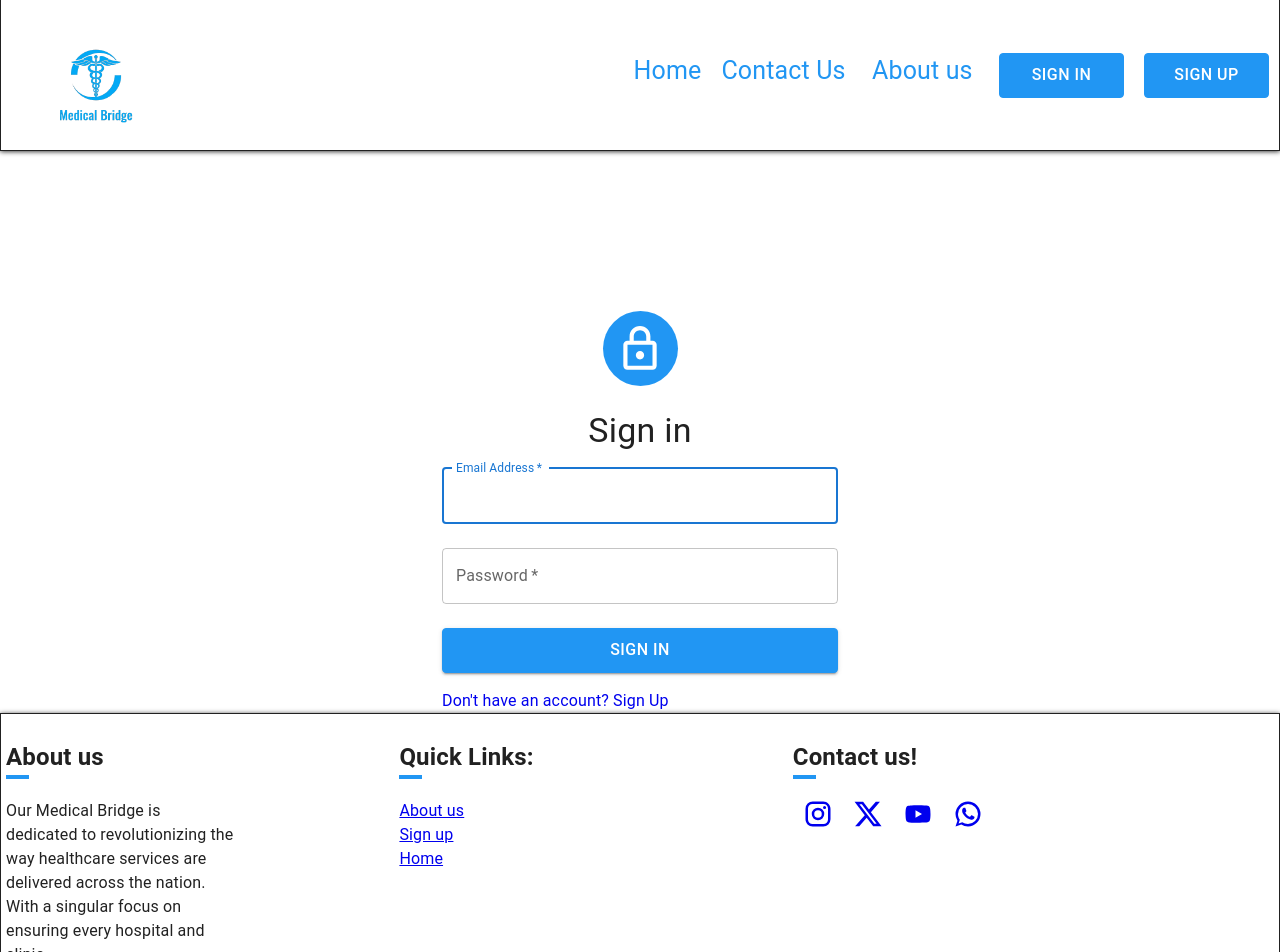
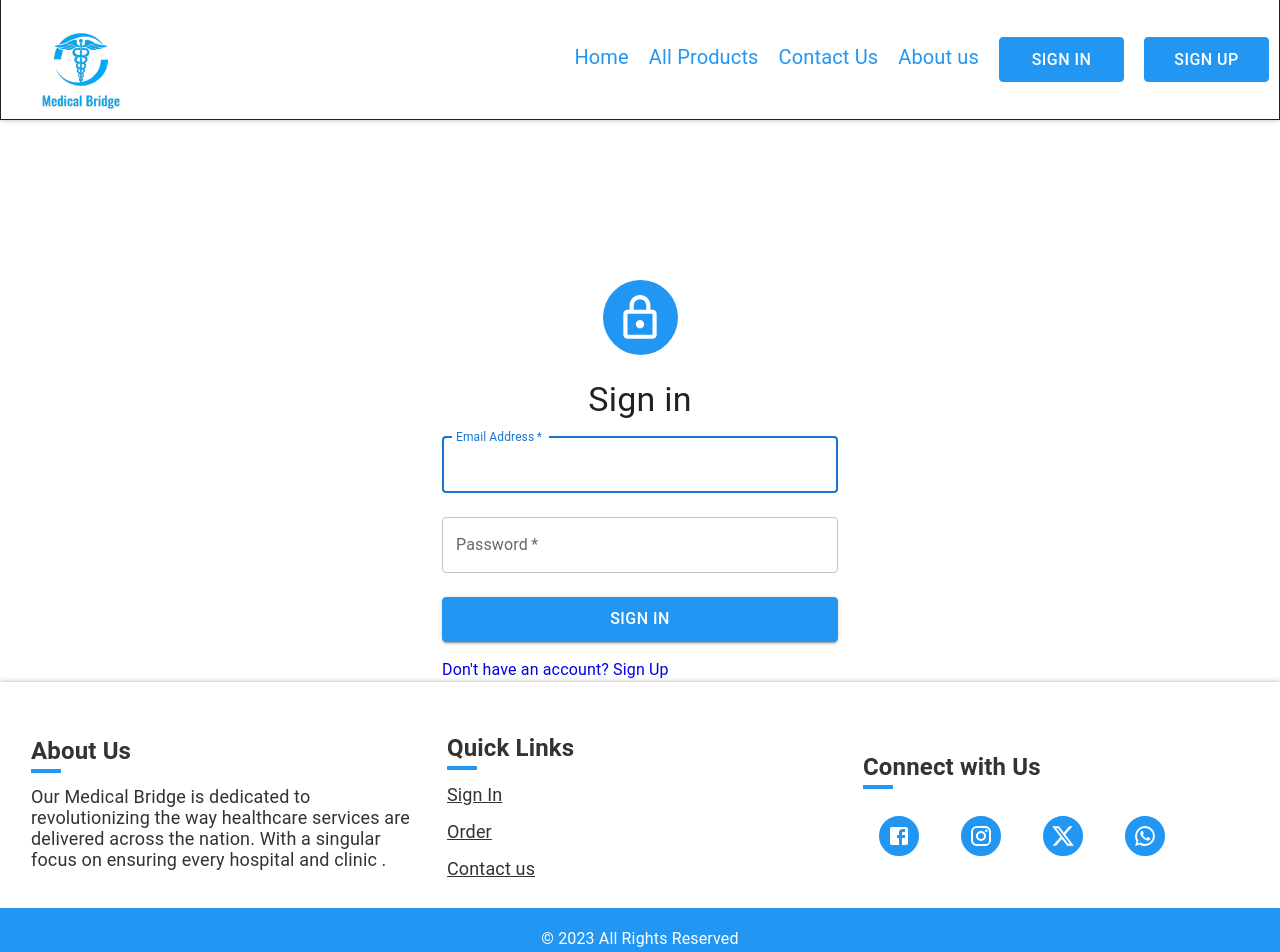
Before and after one commit to khahmad1/web3-frontend, a React (Create React App) app: page /sign-in in a window 1280 px wide. Shown: the top 952 px of the page. Built offline with nearby package versions, Linux system fonts and the light colour scheme.

Commit message:
fix the design of navbar and footer and contact us

```diff
--- a/src/components/Footer.jsx
+++ b/src/components/Footer.jsx
@@ -1,40 +1,86 @@
+import React from "react";
 import { Link } from "react-router-dom";
-import ".././style/Footer.css";
-import "../index.css";
-import twitter from "../assets/icons8-twitter-50.png";
+import { List, ListItem } from "@mui/material";
+import FacebookIcon from '@mui/icons-material/Facebook';
 import InstagramIcon from '@mui/icons-material/Instagram';
 import XIcon from '@mui/icons-material/X';
-import YouTubeIcon from '@mui/icons-material/YouTube';
 import WhatsAppIcon from '@mui/icons-material/WhatsApp';
-export default function Footer(){
+import '../style/Footer.css'
+
+function Footer() {
+  const session = localStorage.getItem("session");
+
   return (
     <footer className="footer">
-            <div className="info">
-                <div>
-                    <h2>About us<div class="blue-bar"></div></h2>
-                    <p style={{width: 60+"%"}}>Our Medical Bridge is dedicated to revolutionizing the way healthcare services are delivered across the nation. With a singular focus on ensuring every hospital and clinic .</p>
+      <section className="row">
+        <div className="column">
+          <h4 className="connect">About Us</h4>
+          <p className="pra">
+            Our Medical Bridge is dedicated to revolutionizing the way
+            healthcare services are delivered across the nation. With a singular
+            focus on ensuring every hospital and clinic .
+          </p>
         </div>
-            <div>
-                <h2>Quick Links: <div class="blue-bar"></div></h2>
-                <div className="quick-links">
-                    <Link to="/about">About us</Link>
-                    <Link to="/signup">Sign up</Link>
-                    <Link to="/">Home</Link>
+
+        <div className="column">
+          <h4 className="connect">Quick Links</h4>
+          <ul className="ul">
+            <li>
+              {session ? (
+                <Link to="/profile">
+                  <i className="fa fa-angle-right"></i> Profile
+                </Link>
+              ) : (
+                <Link to="/signIn">
+                  <i className="fa fa-angle-right"></i> Sign In
+                </Link>
+              )}
+            </li>
+
+            <li>
+              <Link to="/order">
+                <i className="fa fa-angle-right"></i> Order
+              </Link>
+            </li>
+            <li>
+              <Link to="/contact">
+                <i className="fa fa-angle-right"></i> Contact us
+              </Link>
+            </li>
+          </ul>
         </div>
+
+        <div className="column">
+          <h4 className="connect">Connect with Us</h4>
+          <List className="social-icons">
+            <ListItem>
+              <Link to="https://www.facebook.com/">
+               <FacebookIcon/>
+              </Link>
+            </ListItem>
+            <ListItem>
+              <Link to="https://www.instagram.com/">
+            <InstagramIcon/>
+              </Link>
+            </ListItem>
+            <ListItem>
+              <Link to="https://twitter.com/">
+             <XIcon/>
+              </Link>
+            </ListItem>
+            <ListItem>
+              <Link to="https://web.whatsapp.com/">
+              <WhatsAppIcon/>
+              </Link>
+            </ListItem>
+          </List>
         </div>
-            <div>
-                <h2>Contact us!<div class="blue-bar"></div></h2>
-                <div className="foot-links">
-                <Link to="https://www.instagram.com/" ><InstagramIcon style={{width:30+"px",height:30+"px"}}/></Link>
-                <Link to="https://www.x.com" ><XIcon style={{width:30+"px",height:30+"px"}}/></Link>
-                <Link to="https://www.youtube.com" ><YouTubeIcon style={{width:30+"px",height:30+"px"}}/></Link>
-                <Link to="https://www.whatsapp.com" ><WhatsAppIcon style={{width:30+"px",height:30+"px"}}/></Link>
-                </div>
-            </div>
-           </div>
-           <div className="copyright">
-                © 2024 All Rights Reserved
-            </div>
+      </section>
+      <section className="copyright">
+        <p>© 2023 All Rights Reserved</p>
+      </section>
     </footer>
-    )
+  );
 }
+
+export default Footer;
--- a/src/components/Navbar.jsx
+++ b/src/components/Navbar.jsx
@@ -1,17 +1,55 @@
-import { Link } from "react-router-dom";
+import { Link, NavLink } from "react-router-dom";
 import logo from "../assets/logo.png";
 import Button from "./button";
 import ".././style/Navbar.css";
-export default function Navbar(){
-   return( <nav className="nav-header">
-                <img className="nav-logo" src={logo}/>
-           <div className="nav-links">
-               <Link to="/" className="nav-link">Home<span classname="underbar"></span></Link>
-               <Link to="/contact-us" className="nav-link">Contact Us <span classname="underbar"></span></Link>
-               <Link to="/about" className="nav-link">About us <span classname="underbar"></span></Link>
-               <Button link="/sign-in" text="Sign In"/>
-               <Button link="/sign-up" text="Sign Up"/>
-               </div>
+export default function Navbar() {
+  return (
+    <nav className="nav-header">
+      <img className="" src={logo}  width={160} height={155}/>
+      <div className="nav-links">
+        <NavLink
+          to="/"
+          className={`
+          ${({ isActive, isPending }) =>
+            isPending ? "pending" : isActive ? "active" : ""}
+            nav-link
+          `}
+        >
+          Home
+        </NavLink>
+        <NavLink
+          to="/all-products"
+          className={`
+          ${({ isActive, isPending }) =>
+            isPending ? "pending" : isActive ? "active" : ""}
+            nav-link
+          `}
+        >
+          All Products
+        </NavLink>
+        <NavLink
+          to="/contact-us"
+          className={`
+          ${({ isActive, isPending }) =>
+            isPending ? "pending" : isActive ? "active" : ""}
+            nav-link
+          `}
+        >
+          Contact Us
+        </NavLink>
+        <NavLink
+          to="/about"
+          className={`
+          ${({ isActive, isPending }) =>
+            isPending ? "pending" : isActive ? "active" : ""}
+            nav-link
+          `}
+        >
+          About us
+        </NavLink>
+        <Button link="/sign-in" text="Sign In" />
+        <Button link="/sign-up" text="Sign Up" />
+      </div>
     </nav>
-    )
+  );
 }
--- a/src/style/Footer.css
+++ b/src/style/Footer.css
@@ -1,26 +1,147 @@
-.footer{
-    border:1px solid;
-    display:flex;
-    flex-direction: column;
-    box-shadow: 0px 1px 5px;
-}
-.footer > div > div {
-    margin:5px;
-    width:30%;
-}
-.quick-links{
-    display:flex;
-    flex-direction:column;
-}
-.info{
-    display:flex;
+.footer {
+    color: #333;
+    background-color: #fff;
+    bottom: 0;
+    box-shadow: 0px 0px 5px rgba(0, 0, 0, 0.3);
+    z-index: 1;
+  }
 
-}
-.foot-links > *{
-    margin:0 10px 0 10px;
-}
-.copyright{
-    background-color:var(--primary);
-    text-align:center;
-    padding:10px;
-}
+  .row {
+    display: flex;
+    padding: 1rem;
+    align-items: center;
+    justify-content: center;
+
+  }
+
+  .column {
+    width: calc(100% / 3);
+    padding: 0 0.9375rem;
+
+  }
+
+  .connect {
+    margin-bottom: 0.9375rem;
+    font-size: 1.5rem;
+    position: relative;
+  }
+
+  .connect::before {
+    content: "";
+    position: absolute;
+    bottom: -4px;
+    left: 0;
+    width: 30px;
+    height: 4px;
+    background-color: var(--primary);
+  }
+
+  .pra {
+    font-size: 18px;
+    line-height: 1.3rem;
+  }
+
+  .ul {
+    list-style: none;
+    margin: 0;
+    padding: 0;
+  }
+
+  .ul li {
+    margin-bottom: 0.625rem;
+  }
+
+  .ul  li a {
+    color: #333;
+    font-size: 18px;
+    text-decoration: underline;
+  }
+  .linkedin{
+    color: #333;
+    font-size: 18px;
+    text-decoration: underline;
+
+  }
+  .linkedin:hover{
+    color: #fff;
+  }
+
+  ul li i {
+    color: var(--primary);
+  }
+
+  ul li a:hover {
+    color: var(--primary);
+
+  }
+
+  ul.social-icons {
+    display: flex;
+    width: 250px;
+    column-gap: 0.625rem;
+  }
+
+  .social-icons i {
+    color: white;
+  }
+
+  ul.social-icons li {
+    margin-bottom: 0rem;
+  }
+
+  ul.social-icons li a {
+    display: grid;
+    place-content: center;
+    width: 2.5rem;
+    height: 2.5rem;
+    border-radius: 100%;
+    color: #fff;
+    background-color: var(--primary);
+    border: 2px solid var(--primary)
+  }
+
+  ul.social-icons li:hover a {
+    background-color: #fff;
+    color: var(--primary);
+  }
+
+  .copyright {
+    text-align: center;
+    color: #fff;
+    background-color: var(--primary);
+    padding: 0.2rem;
+    display: flex;
+    justify-content: space-around;
+  }
+
+  /* Responsive adjustments */
+
+  @media screen and (max-width: 768px) {
+    .column {
+      margin: 0.4rem 0;
+      width: 100%;
+      padding: 0;
+    }
+
+    .row {
+      display: flex;
+      flex-wrap: wrap;
+    }
+
+    .connect {
+      font-size: 1.3125rem;
+    }
+
+    .pra {
+      font-size: 0.9375rem;
+    }
+
+    .ul li a {
+      font-size: 0.9375rem;
+    }
+
+    ul.social-icons li a {
+      width: 1.875rem;
+      height: 1.875rem;
+    }
+  }
--- a/src/style/Navbar.css
+++ b/src/style/Navbar.css
@@ -3,12 +3,13 @@
     border-top-style: none;
     display:flex;
     align-items:center;
-    box-shadow: 0px 0.5px 5px;
+    box-shadow: 0px 0px 5px rgba(0, 0, 0, 0.3);
+    height: 120px;
 }
 .nav-logo {
     margin-left:20px;
-    max-width:150px;
-    max-height: 150px;
+    max-width:250px;
+    max-height: 100px;
 }
 .nav-links {
     margin-left:auto;
@@ -17,12 +18,39 @@
     margin:10px;
 }
 .nav-link{
-    font-size: 25px;
+    font-size: 20px;
     color:var(--primary);
     text-decoration: none;
     transition: font-size, font-weight, 0.1s
 }
 .nav-link:hover{
-    font-size:30px;
+    font-size:24px;
     font-weight: bold;
+    border-bottom: solid 2px var(--primary) ;
 }
+.active{
+    font-size:24px;
+
+    font-weight: bold;
+    border-bottom: solid 2px var(--primary) ;
+}
+
+  .active {
+    color: var(--primary);
+    font-weight: bold;
+  }
+
+
+  .underbar {
+    display: block;
+    width: 100%;
+    height: 2px;
+    background-color: var(--primary);
+    margin-top: 2px;
+    transition: width 0.3s ease;
+  }
+
+
+  .NavLink:hover .underbar {
+    width: 100%;
+  }
--- a/src/style/contactUs.css
+++ b/src/style/contactUs.css
@@ -1,12 +1,13 @@
 .container {
-    width: 80%;
+
     display: flex;
     height: auto;
+    justify-content: center;
     flex-direction: column;
-    margin: 0 auto;
-    margin-top: 6em;
+
+margin: 4em;
     flex-wrap: wrap;
-    margin-bottom: 2em;
+
   }
   .profile h1,
   .container h1 {
```
Lines whose indentation alone changed are shown as unchanged.
